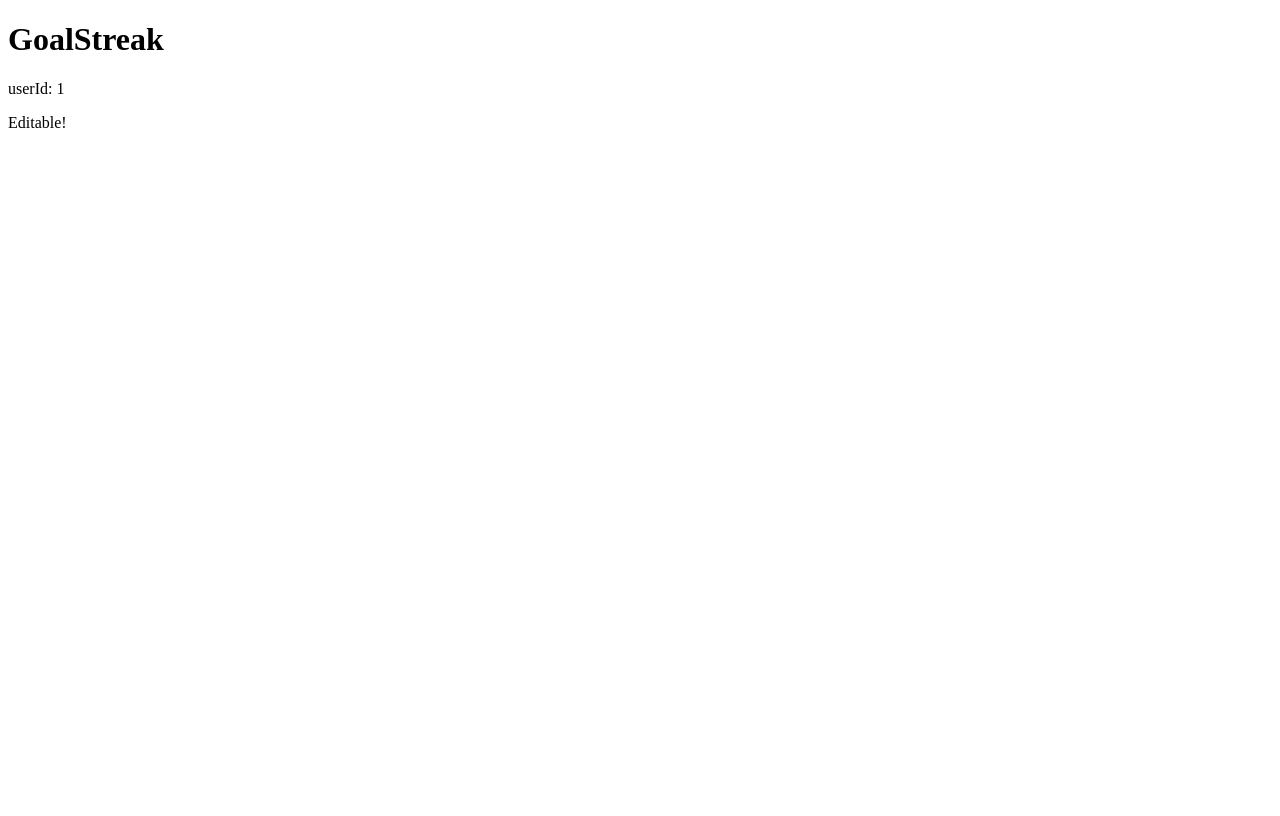
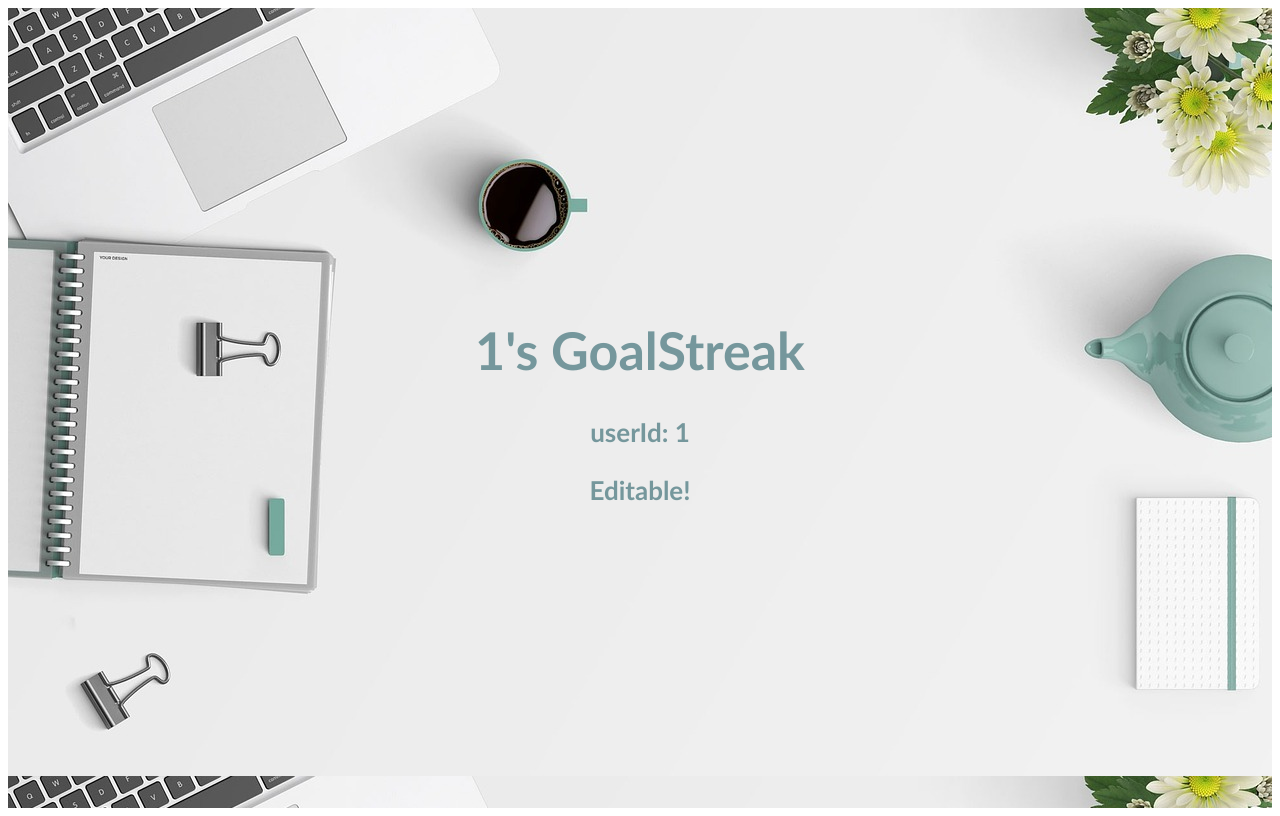
Before and after one commit to lilyschen/GoalStreaks, a React (Vite) app: page /1/edit in a window 1280 px wide. Built offline with nearby package versions, Linux system fonts and the light colour scheme; no server answers; the database is empty.

Commit message:
profile page design

```diff
--- a/src/routes/ProfilePage.css
+++ b/src/routes/ProfilePage.css
@@ -0,0 +1,26 @@
+.ProfilePage {
+    text-align: center;
+}
+
+.ProfilePage-header {
+    background-image: url("../images/desk1.jpg");
+    min-height: 100vh;
+    display: flex;
+    flex-direction: column;
+    align-items: center;
+    justify-content: center;
+    font-size: calc(10px + 2vmin);
+    color: #75979C;
+    font-family: Gill Sans, sans-serif;
+    font-weight: bold;
+}
+
+button {
+    margin: 5px;
+    padding: 6px;
+    border-radius: 5px 10px;
+}
+
+button:hover {
+    background-color: #75979C;
+}
--- a/src/routes/ProfilePage.jsx
+++ b/src/routes/ProfilePage.jsx
@@ -69,9 +69,10 @@ export default function ProfilePage({ isEditable }) {
     // }, [])
 
     return <>
+        <header className="ProfilePage-header">
         <div>
             <h1>
-                GoalStreak
+                {userId.charAt(0).toUpperCase() + userId.substring(1)}'s GoalStreak
             </h1>
         </div>
         <div>userId: {userId}</div>
@@ -80,5 +81,6 @@ export default function ProfilePage({ isEditable }) {
         {userData !== null ?
             <div>TEST{userData.name}</div>
         : null}
+        </header>
     </>
 }
```
